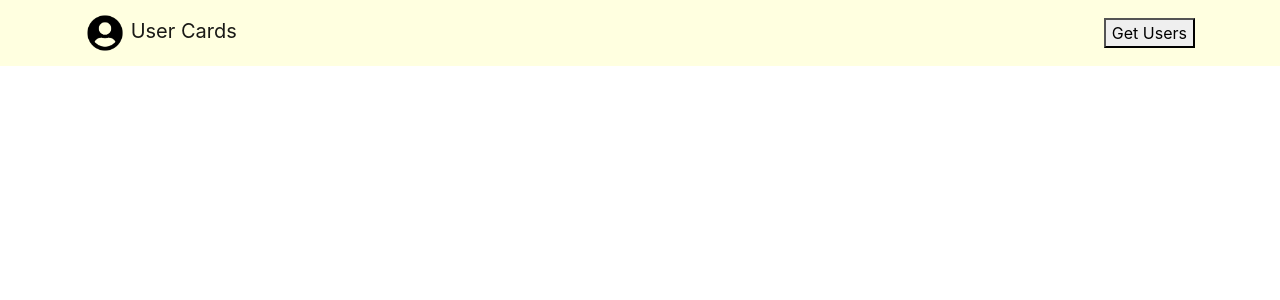
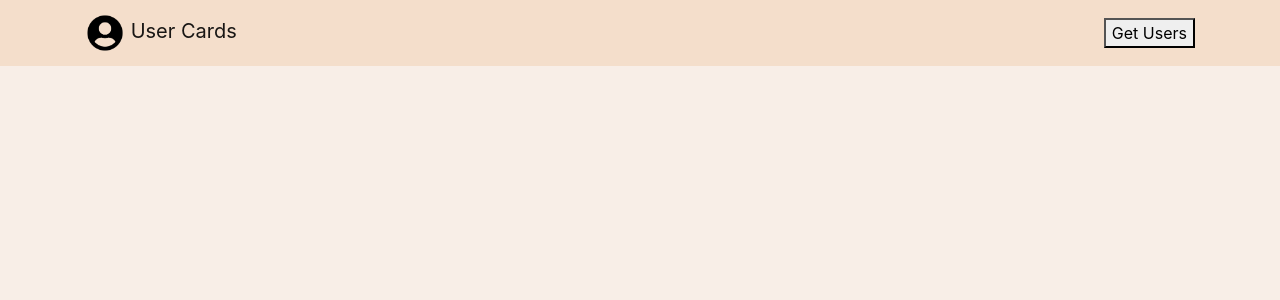
Before and after one commit to arnavbansal25/User-Cards, a React (Create React App) app in the folder user-cards-app/: page / in a window 1280 px wide. Shown: the top 300 px of the page. Built offline with nearby package versions, Linux system fonts and the light colour scheme.

Commit message:
button styled

```diff
--- a/user-cards-app/src/App.css
+++ b/user-cards-app/src/App.css
@@ -1,15 +1,26 @@
+body {
+  background-color: #f8eee7;
+}
+
 .navbar-light{
-  /* width: 95%; */
-  /* margin: auto; */
-  /* border-radius: 10px; */
-  background-color: lightyellow;
+  background-color: #f4decb;
+}
+
+.btn {
+  background-color: #1e392a;
+  color: #fff;
+}
+
+.btn:hover, .btn:visited, .btn:active {
+  color: #fff;
+  box-shadow: 0 4px 8px 0 rgba(0, 0, 0, 0.18), 0 10px 10px 0 rgba(0, 0, 0, 0.2);
 }
 
 .spin{
   display: flex;
   justify-content: center;
   margin-top: 2%;
-  color: #79cbb8;
+  color: #1e392a;
 }
 
 .user-card{
@@ -20,7 +31,7 @@
   transform: scale(1.05);
   box-shadow: 0 4px 8px 0 rgba(0, 0, 0, 0.18), 0 10px 10px 0 rgba(0, 0, 0, 0.2);
   z-index: 2;
-  background-color: lightyellow;
+  background-color: #e2fdee;
 }
 
 .user-img{
```
